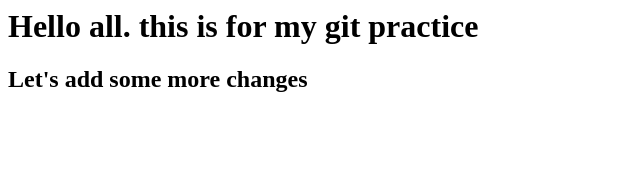
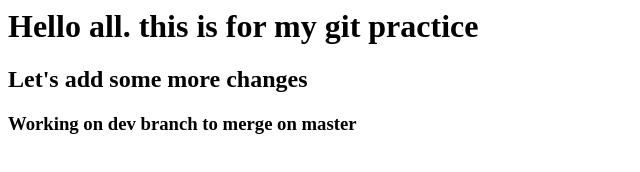
Before and after one commit to MFPEPOD-2/gitpractice, a plain HTML site: page index.html in a window 1280 px wide. Shown: the whole page, without its empty margins (0-640 px from the left). Drawn offline with Linux system fonts and the light colour scheme.

Commit message:
dev completed

```diff
--- a/index.html
+++ b/index.html
@@ -2,5 +2,6 @@
 <body>
 <h1>Hello all. this is for my git practice</h1>
 <h2>Let's add some more changes</h2>
+<h3>Working on dev branch to merge on master</h3>
 </body>
 </html>
```
